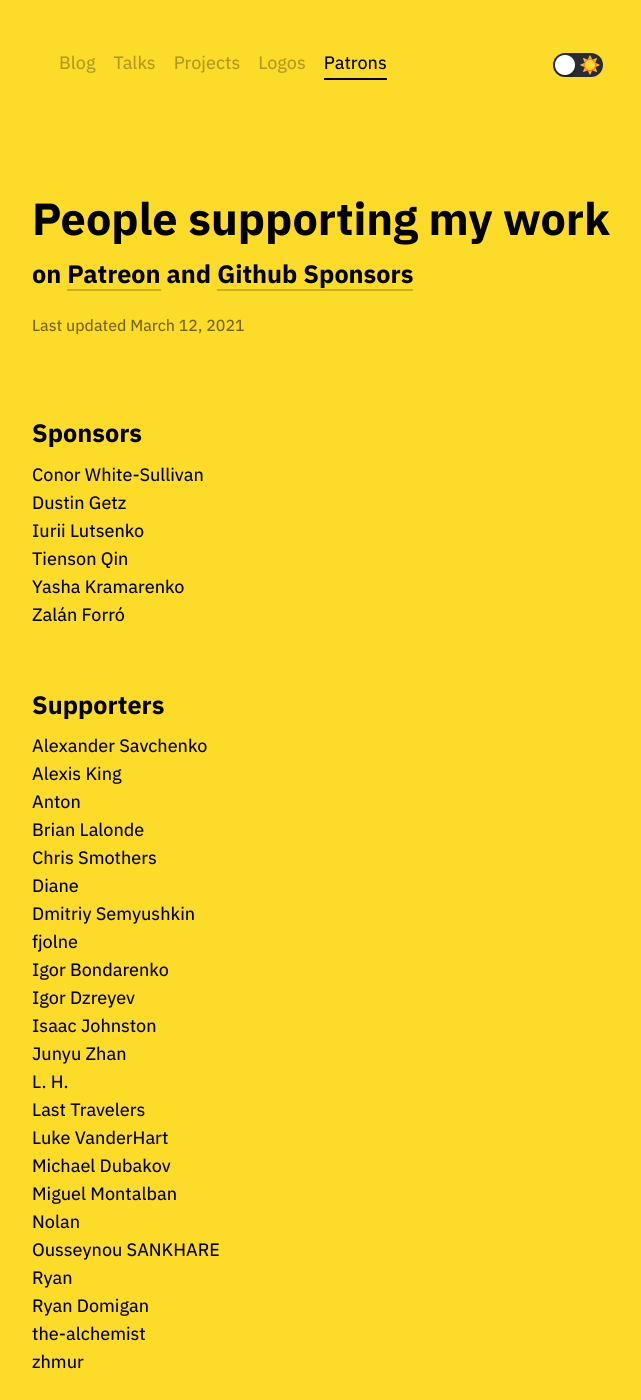
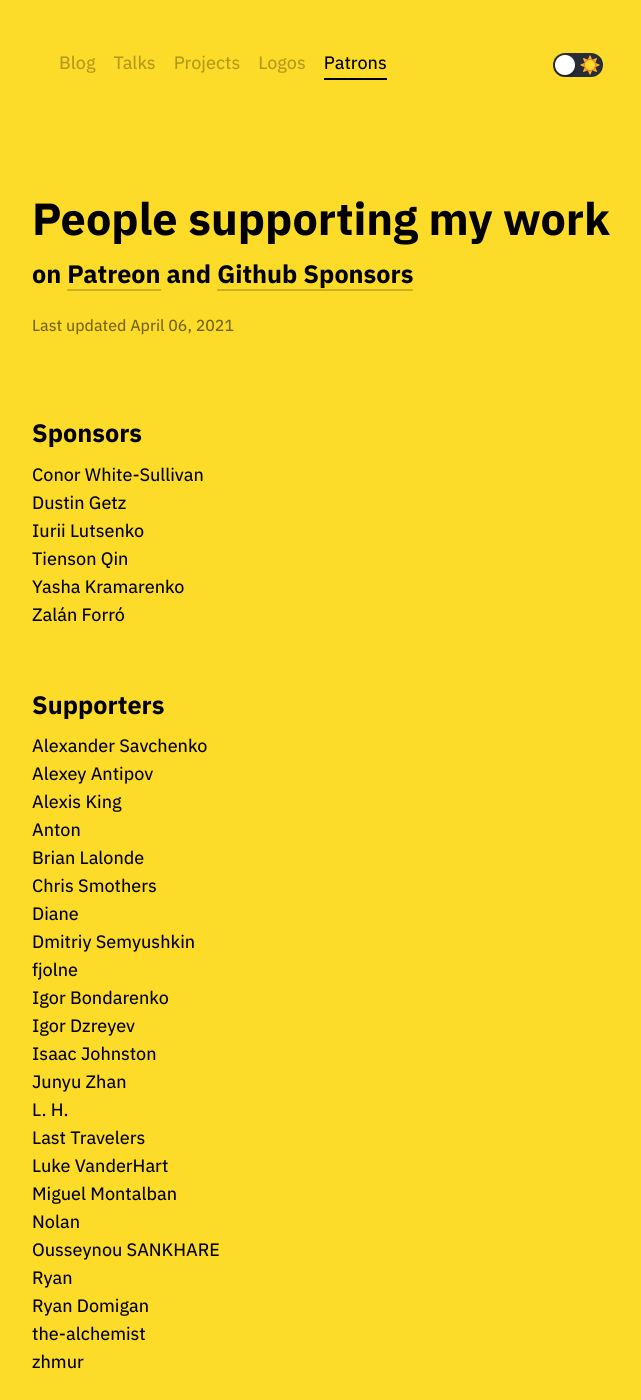
Before and after one commit to tonsky/tonsky.github.io, a Jekyll site: the page built from patrons/index.html, in a window 1280 px wide and 1400 px high. Shown: the whole window, without its empty margins (310-951 px from the left). Built offline with Jekyll 4.4.1, drawn with Linux system fonts in a browser that asks for light colours; some of the changed text lies outside the part shown.

Commit message:
Patrons update April 2021

```diff
--- a/patrons/index.html
+++ b/patrons/index.html
@@ -20,7 +20,7 @@
 
 <h1 class="title">People supporting my work</h1>
 <h2>on <a href="https://patreon.com/tonsky" target="_blank">Patreon</a> and <a href="https://github.com/sponsors/tonsky" target="_blank">Github Sponsors</a></h2>
-<div class="footer">Last updated March 12, 2021</div>
+<div class="footer">Last updated April 06, 2021</div>
 
 <h2>Sponsors</h2>
 <li>Conor White-Sullivan</li>
@@ -32,6 +32,7 @@
 
 <h2>Supporters</h2>
 <li>Alexander Savchenko</li>
+<li>Alexey Antipov</li>
 <li>Alexis King</li>
 <li>Anton</li>
 <li>Brian Lalonde</li>
@@ -46,7 +47,6 @@
 <li>L. H.</li>
 <li>Last Travelers</li>
 <li>Luke VanderHart</li>
-<li>Michael Dubakov</li>
 <li>Miguel Montalban</li>
 <li>Nolan</li>
 <li>Ousseynou SANKHARE</li>
```
Also changed, not shown: other parts of patrons/index.html (+1 -2 lines).
